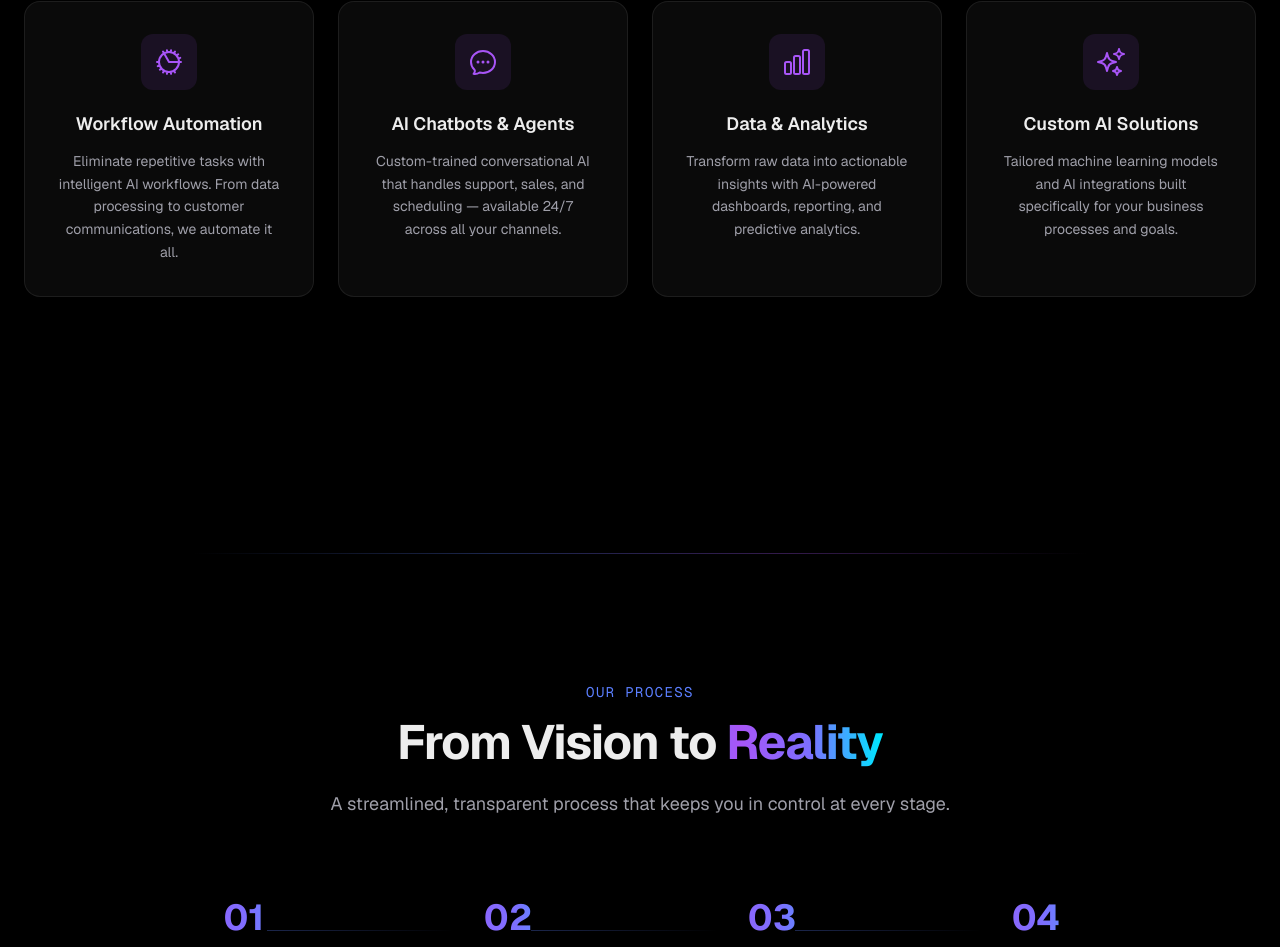
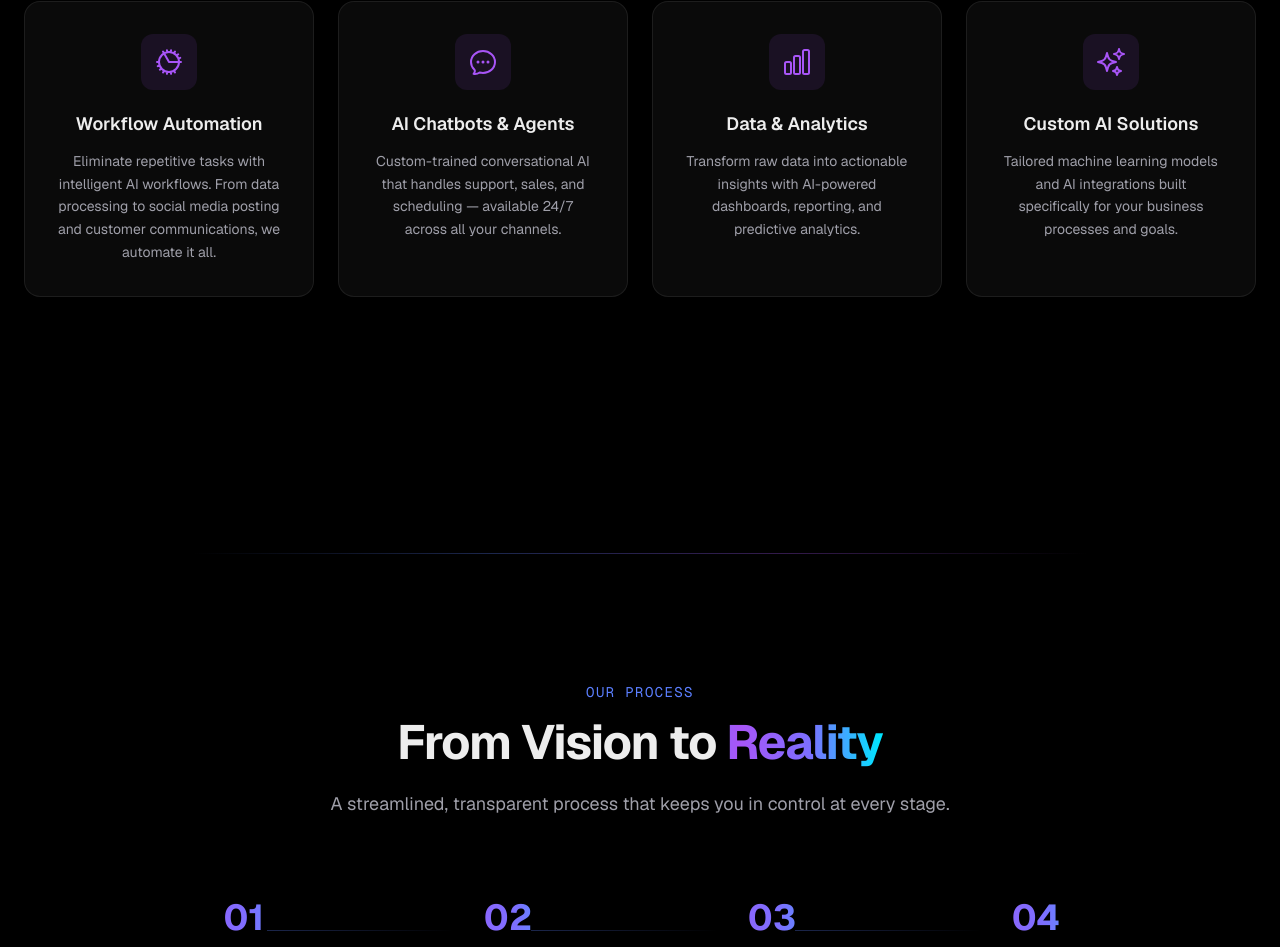
Before and after one commit to huntermixhunter/magimatix-site, a Next.js app: page / in a window 1280 px wide. Shown: the part 4977-5924 px from the top of the page. Built offline with nearby package versions, Linux system fonts and the light colour scheme.

Commit message:
Update workflow automation description
Co-Authored-By: Claude Opus 4.6 <noreply@anthropic.com>

```diff
--- a/src/app/page.tsx
+++ b/src/app/page.tsx
@@ -51,7 +51,7 @@ const aiServices = [
   {
     title: "Workflow Automation",
     description:
-      "Eliminate repetitive tasks with intelligent AI workflows. From data processing to customer communications, we automate it all.",
+      "Eliminate repetitive tasks with intelligent AI workflows. From data processing to social media posting and customer communications, we automate it all.",
     icon: (
       <svg className="w-8 h-8" fill="none" viewBox="0 0 24 24" stroke="currentColor" strokeWidth={1.5}>
         <path strokeLinecap="round" strokeLinejoin="round" d="M4.5 12a7.5 7.5 0 0 0 15 0m-15 0a7.5 7.5 0 1 1 15 0m-15 0H3m16.5 0H21m-1.5 0H12m-8.457 3.077 1.41-.513m14.095-5.13 1.41-.513M5.106 17.785l1.15-.964m11.49-9.642 1.149-.964M7.501 19.795l.75-1.3m7.5-12.99.75-1.3m-6.063 16.658.26-1.477m2.605-14.772.26-1.477m0 17.726-.26-1.477M10.698 4.614l-.26-1.477M16.5 19.794l-.75-1.299M7.5 4.205 12 12" />
```
